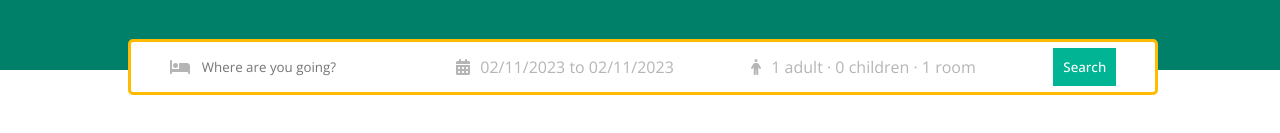
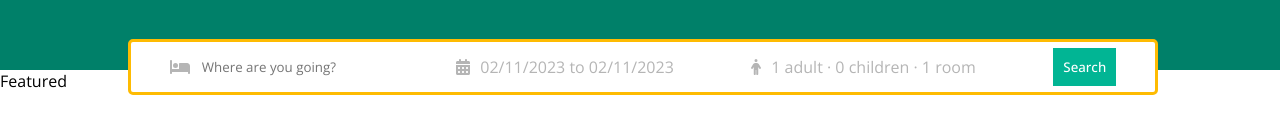
Before and after one commit to LulaZeta/reservation_app, a React (Create React App) app: page / in a window 1280 px wide. Shown: the part 337-470 px from the top of the page. Built offline with nearby package versions, Linux system fonts and the light colour scheme.

Commit message:
create Featured

```diff
--- /dev/null
+++ b/src/components/featured/Featured.jsx
@@ -0,0 +1,8 @@
+import React from 'react';
+import './featured.css';
+
+const Featured = () => {
+  return <div>Featured</div>;
+};
+
+export default Featured;
--- a/src/pages/home/Home.jsx
+++ b/src/pages/home/Home.jsx
@@ -1,3 +1,4 @@
+import Featured from '../../components/featured/Featured';
 import Header from '../../components/header/Header';
 import Navbar from '../../components/navbar/Navbar';
 import './home.css';
@@ -7,6 +8,9 @@
     <div>
       <Navbar />
       <Header />
+      <div className="homeContainer">
+        <Featured />
+      </div>
     </div>
   );
 };
```
Also changed, not shown: src/components/featured/featured.css (added).
